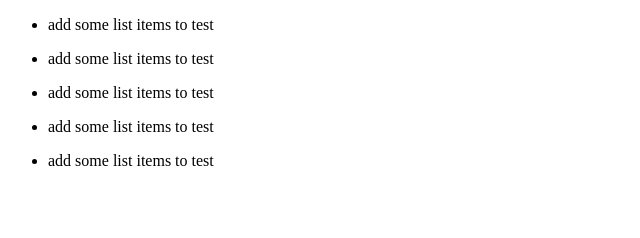
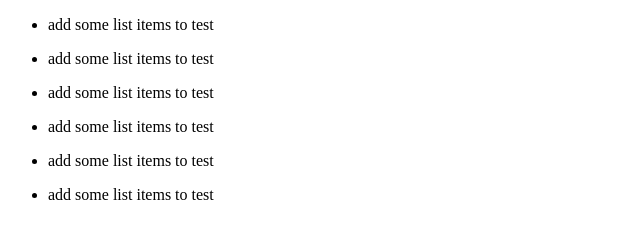
Before and after one commit to Nezerwa/Gym-Git-Exercise-Solutions, a plain HTML site: page team.html in a window 1280 px wide. Shown: the whole page, without its empty margins (0-640 px from the left). Drawn offline with Linux system fonts and the light colour scheme.

Commit message:
add changes from team branch

```diff
--- a/team.html
+++ b/team.html
@@ -21,5 +21,8 @@
     <ul>
       <li>add some list items to test</li>
     </ul>
+    <ul>
+      <li>add some list items to test</li>
+    </ul>
   </body>
 </html>
```
